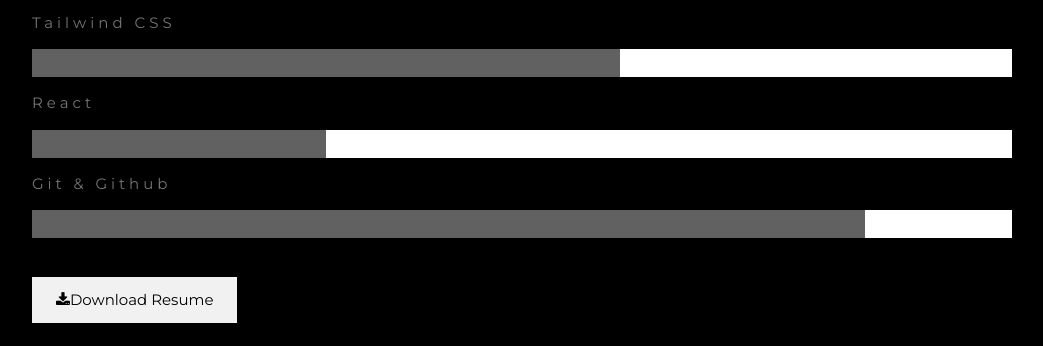
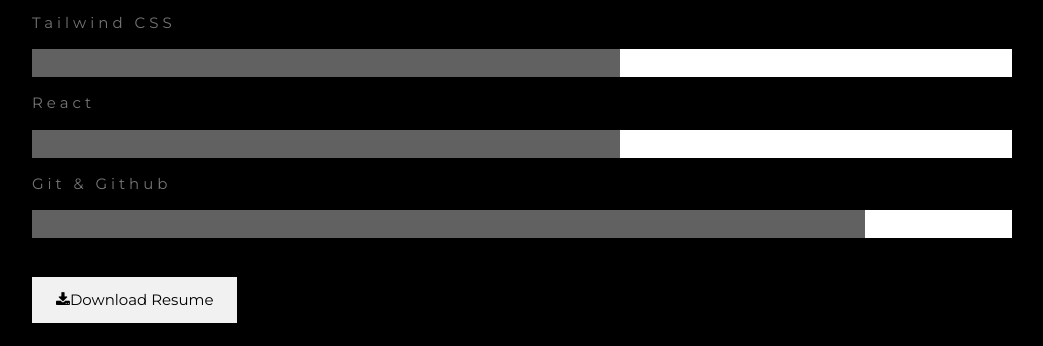
Before and after one commit to Bolupe/Portfolio, a plain HTML site: page index.html in a window 1280 px wide. Shown: the part 1105-1451 px from the top of the page, without its empty margins (178-1221 px from the left). Drawn offline with nearby package versions, Linux system fonts and the light colour scheme.

Commit message:
Update index.html

```diff
--- a/index.html
+++ b/index.html
@@ -75,7 +75,7 @@
     </div>
     <p class="w3-wide">React</p>
     <div class="w3-white">
-      <div class="w3-dark-grey" style="height:28px;width:30%"></div>
+      <div class="w3-dark-grey" style="height:28px;width:60%"></div>
     </div>
     <p class="w3-wide">Git & Github</p>
     <div class="w3-white">
```
